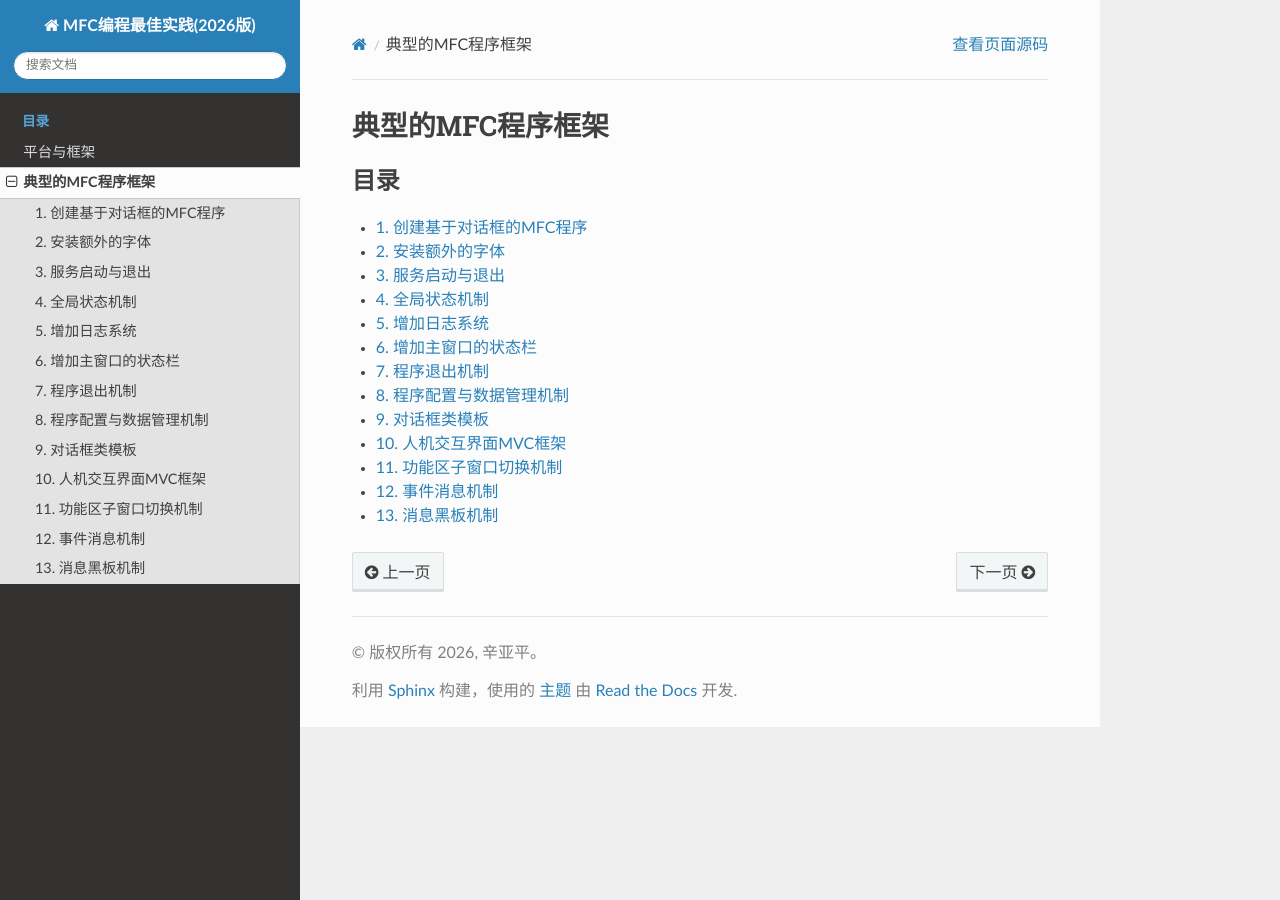
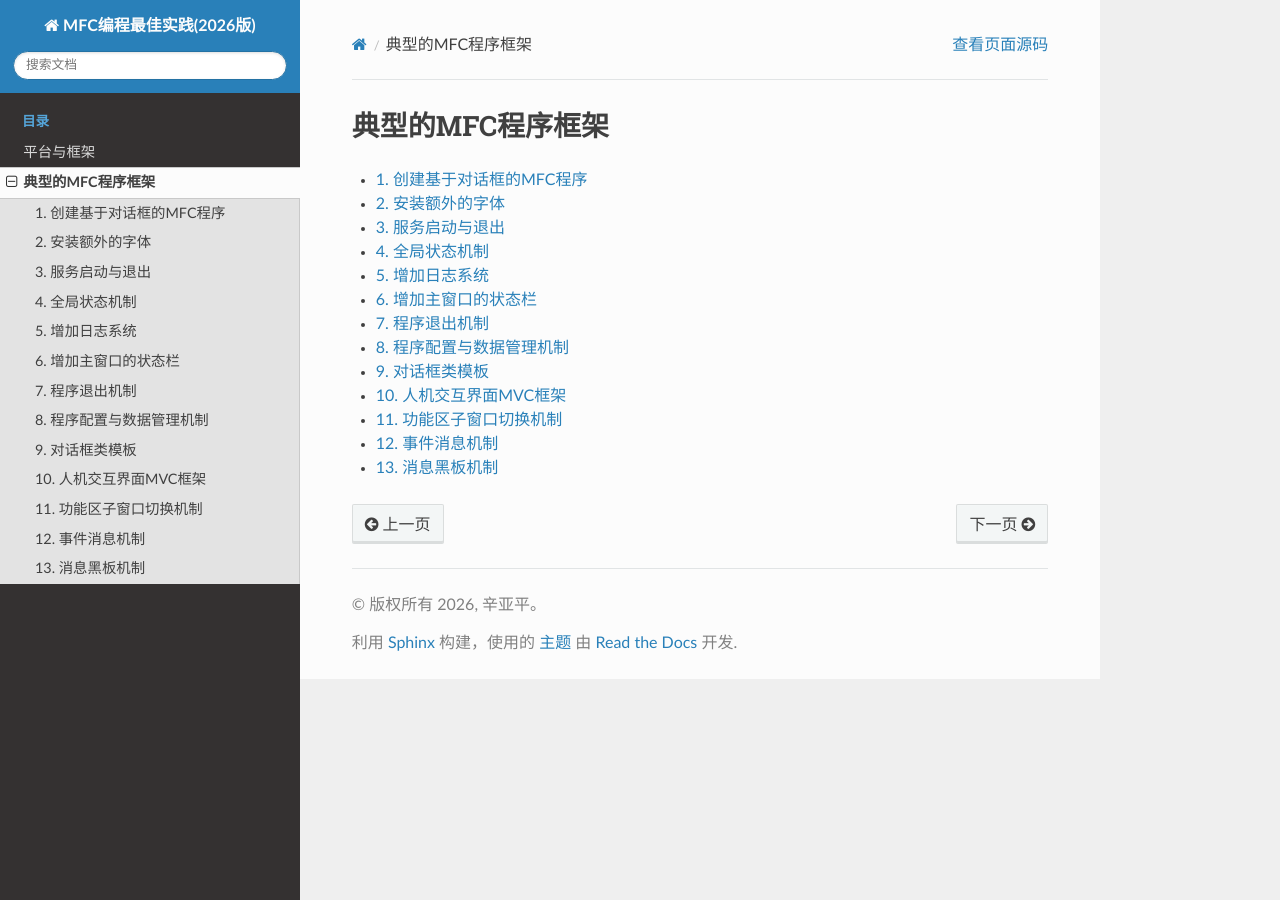
Before and after one commit to yapingxin/MFCBP2026, a Sphinx documentation site: the page built from docs/dialog-mfc-tutorial/index.rst, in a window 1280 px wide. Built offline with Sphinx 7.4.7 and the Read the Docs theme 3.1.0, drawn with Linux system fonts in a browser that asks for light colours.

Commit message:
minor update

```diff
--- a/docs/dialog-mfc-tutorial/index.rst
+++ b/docs/dialog-mfc-tutorial/index.rst
@@ -4,7 +4,6 @@
 
 .. toctree::
    :maxdepth: 1
-   :caption: 目录
    :numbered:
 
    create-dialog-mfcutil.rst
--- a/docs/framework-platform/index.rst
+++ b/docs/framework-platform/index.rst
@@ -4,7 +4,6 @@
 
 .. toctree::
    :maxdepth: 1
-   :caption: 目录
    :numbered:
 
    os-compatibility.rst
```
